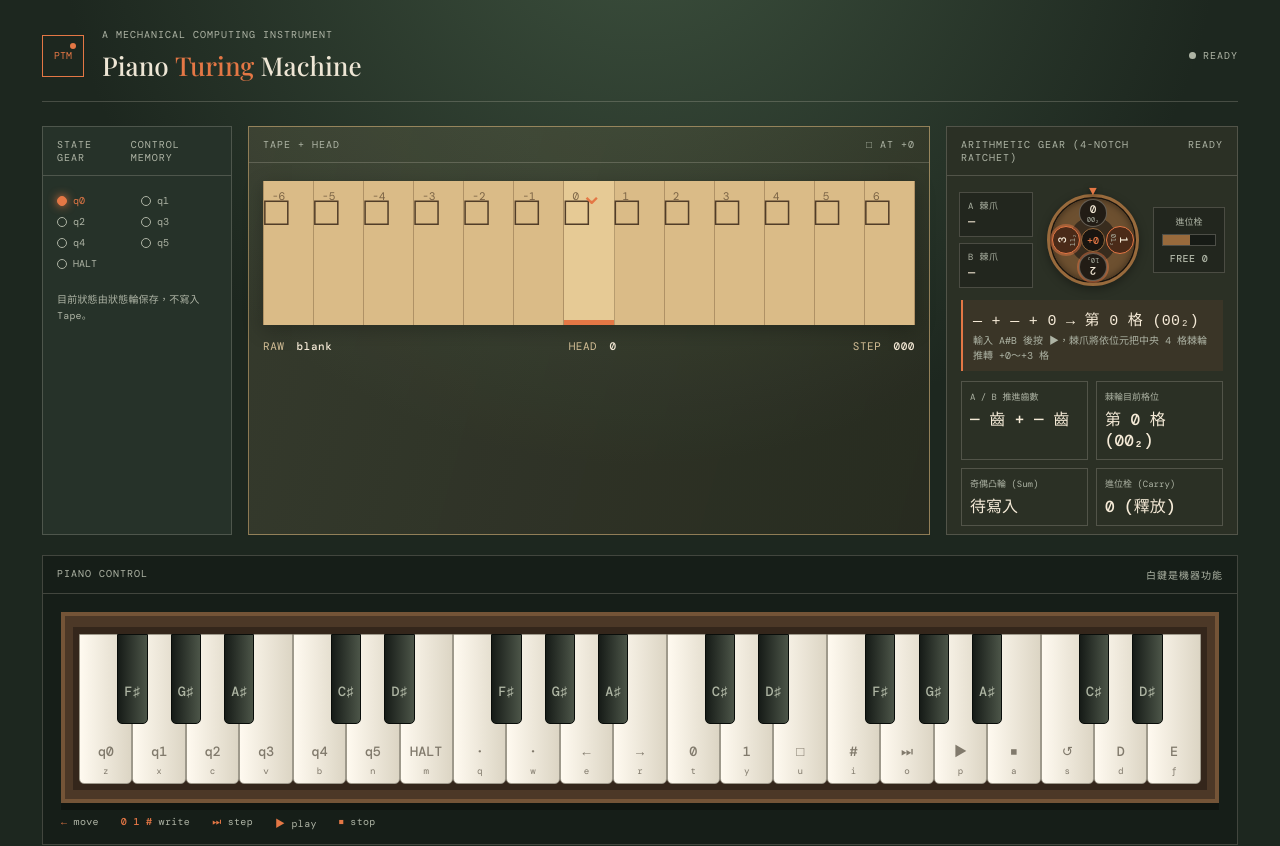
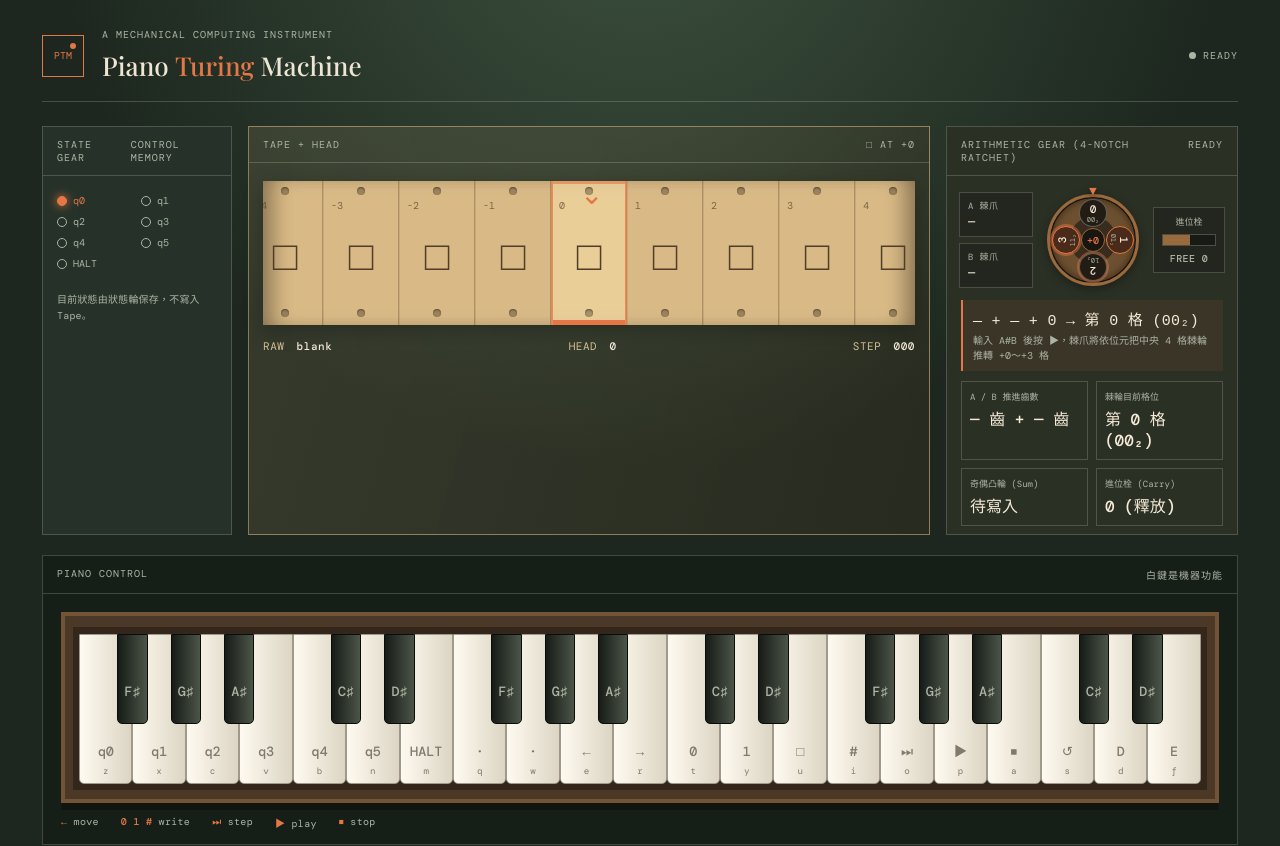
Before and after one commit to zonble/piano_turing_machine, a React (Vite) app: page / in a window 1280 px wide. Shown: the top 846 px of the page. Built offline with nearby package versions, Linux system fonts and the light colour scheme; a web font is replaced by a local one.

Commit message:
feat: animate paper tape sliding and step head across scan/add/carry/write (#2)

```diff
--- a/src/App.css
+++ b/src/App.css
@@ -49,8 +49,18 @@ button { cursor: pointer; }
 .gear-equation { margin: 0 14px 10px; padding: 8px 10px; border-left: 2px solid var(--orange); background: rgba(224, 119, 62, .08); }
 .gear-equation strong { display: block; color: var(--cream); font: 15px 'IBM Plex Mono', monospace; letter-spacing: .02em; }
 .gear-equation span { display: block; margin-top: 4px; color: var(--muted); font-size: 10px; line-height: 1.45; }
-.tape-window { position: relative; }
-.tape-module.scanning .tape-window::after { content: ''; position: absolute; top: 0; bottom: 0; left: 0; width: 3px; background: var(--orange); box-shadow: 0 0 14px var(--orange); animation: scan-sweep 2.4s ease-in-out infinite alternate; }
+.tape-window { --cell-width: clamp(58px, 6.2vw, 76px); position: relative; box-shadow: inset 20px 0 22px -12px rgba(35, 22, 10, .55), inset -20px 0 22px -12px rgba(35, 22, 10, .55), 0 5px 18px rgba(0,0,0,.25); }
+.playhead-frame { position: absolute; top: 0; bottom: 0; left: calc(50% - (var(--cell-width) / 2)); width: var(--cell-width); border-left: 2px solid rgba(228, 119, 69, .75); border-right: 2px solid rgba(228, 119, 69, .75); box-shadow: inset 0 -5px var(--orange), inset 0 3px rgba(228, 119, 69, .6); pointer-events: none; z-index: 3; }
+.tape-window .tape-cells { position: absolute; top: 0; bottom: 0; left: 50%; width: 0; height: 100%; display: block; transform: translateX(calc(var(--head, 0) * -1 * var(--cell-width))); transition: transform .36s cubic-bezier(.22, 1, .36, 1); will-change: transform; }
+.tape-window .tape-cell { position: absolute; top: 0; bottom: 0; width: var(--cell-width); left: calc(var(--cell-pos, 0) * var(--cell-width) - (var(--cell-width) / 2)); display: flex; align-items: center; justify-content: center; border-right: 1px solid rgba(77,50,24,.3); border-left: 1px solid rgba(77,50,24,.12); background: rgba(255, 240, 199, .13); color: var(--paper-ink); transition: background .24s ease; }
+.tape-window .tape-cell.selected { background: rgba(244, 218, 165, .68); box-shadow: none; }
+.tape-window .tape-cell .position { top: 18px; left: 7px; font-size: 10px; }
+.tape-window .tape-cell .sprocket { position: absolute; left: calc(50% - 4px); width: 8px; height: 8px; border-radius: 50%; background: rgba(45, 31, 16, .35); box-shadow: inset 0 1px 2px rgba(0,0,0,.45); }
+.tape-window .tape-cell .sprocket.top { top: 6px; }
+.tape-window .tape-cell .sprocket.bottom { bottom: 8px; }
+.tape-window .tape-cell.punched strong { animation: cell-punch .26s cubic-bezier(.22, 1.4, .36, 1); }
+@keyframes cell-punch { from { transform: scale(1.38) translateY(-4px); color: var(--orange); } to { transform: scale(1) translateY(0); } }
+.tape-module.scanning .tape-window::after { content: ''; position: absolute; top: 0; bottom: 0; left: 0; width: 3px; background: var(--orange); box-shadow: 0 0 14px var(--orange); animation: scan-sweep 2.4s ease-in-out infinite alternate; z-index: 4; }
 .tape-module.scanning .tape-cell.selected { animation: scan-cell 1.2s ease-in-out infinite alternate; }
 .tape-module.scanning .needle { animation: scan-needle .8s ease-in-out infinite alternate; }
 @keyframes scan-sweep { from { left: 0; } to { left: calc(100% - 3px); } }
--- a/src/App.tsx
+++ b/src/App.tsx
@@ -10,7 +10,7 @@ const whiteKeyboardMap = ['z', 'x', 'c', 'v', 'b', 'n', 'm', 'q', 'w', 'e', 'r',
 const whiteLabels = ['q0', 'q1', 'q2', 'q3', 'q4', 'q5', 'HALT', '·', '·', '←', '→', '0', '1', '□', '#', '⏭', '▶', '⏹', '↺', '', '', '']
 const stateNames = ['q0', 'q1', 'q2', 'q3', 'q4', 'q5', 'HALT'] as const
 const stateRegister = (state: MachineSnapshot['state']) => state === 'HALT' ? 'HALT' : state === 'INPUT' ? 'q0' : state === 'SCAN' ? 'q1' : state === 'ADD' ? 'q2' : state === 'CARRY' ? 'q3' : state === 'WRITE' ? 'q4' : state
-const tapePositions = (head: number) => Array.from({ length: 13 }, (_, index) => head - 6 + index)
+const tapePositions = (head: number) => Array.from({ length: 19 }, (_, index) => head - 9 + index)
 
 function App() {
   const [machine, setMachine] = useState<MachineSnapshot>(() => createInitialMachine())
@@ -69,26 +69,59 @@ function App() {
   const previewB = rawTape.includes('#') ? (rawRight.endsWith('1') ? 1 : rawRight.endsWith('0') ? 0 : null) : null
 
   const activeGear = machine.gear
-  const aBit = activeGear ? activeGear.aBit : previewA
-  const bBit = activeGear ? activeGear.bBit : previewB
+  const aBit = activeGear ? activeGear.aBit : machine.state === 'SCAN' && machine.program ? machine.program.gear.aBit : previewA
+  const bBit = activeGear ? activeGear.bBit : machine.state === 'SCAN' ? null : previewB
   const carryIn = activeGear ? activeGear.carryIn : machine.carry
-  const ratchetNotch = activeGear ? activeGear.ratchetTotal : 0
-  const sumBit = activeGear ? activeGear.sumBit : null
-  const carryLatched = activeGear ? activeGear.carryOut === 1 : machine.carry === 1
+  const previewNotch = ((previewA ?? 0) + (previewB ?? 0) + carryIn) as 0 | 1 | 2 | 3
+  const ratchetNotch = activeGear
+    ? activeGear.ratchetTotal
+    : machine.state === 'SCAN' && machine.program
+      ? machine.program.gear.aBit
+      : previewNotch
+  const sumBit = activeGear ? activeGear.sumBit : (previewA !== null && previewB !== null ? (previewNotch % 2) as 0 | 1 : null)
+  const carryLatched = activeGear ? activeGear.carryOut === 1 : machine.carry === 1 || previewNotch >= 2
 
   const currentSymbol = machine.tape[machine.head] === 'separator' ? '#' : machine.tape[machine.head] ?? '□'
   const gearWorking = running || ['SCAN', 'ADD', 'CARRY', 'WRITE'].includes(machine.state)
   const gearPhase = machine.state === 'SCAN' ? 'SCAN' : machine.state === 'ADD' ? 'RATCHET' : machine.state === 'CARRY' ? 'LATCH' : machine.state === 'WRITE' ? 'STAMP' : machine.state === 'HALT' ? 'HALT' : 'READY'
   const gearEquation = activeGear
     ? `${activeGear.aBit} + ${activeGear.bBit} + ${activeGear.carryIn} → 第 ${activeGear.ratchetTotal} 格 (${activeGear.ratchetTotal.toString(2).padStart(2, '0')}₂)`
-    : `${aBit ?? '—'} + ${bBit ?? '—'} + ${carryIn} → 第 0 格 (00₂)`
+    : `${aBit ?? '—'} + ${bBit ?? '—'} + ${carryIn} → 第 ${ratchetNotch} 格 (${ratchetNotch.toString(2).padStart(2, '0')}₂)`
 
   return <main className="app-shell">
     <header className="masthead"><div className="brand-mark">PTM<i /></div><div><p className="eyebrow">A MECHANICAL COMPUTING INSTRUMENT</p><h1>Piano <em>Turing</em> Machine</h1></div><div className={`machine-status ${running ? 'live' : ''}`}><span />{running ? 'PLAYING' : machine.halted ? 'HALT' : 'READY'}</div></header>
 
     <section className="machine-board">
       <section className="state-module module"><div className="module-heading"><span>STATE GEAR</span><span>CONTROL MEMORY</span></div><div className="state-wheel">{stateNames.map((state) => <div className={`state-slot ${stateRegister(machine.state) === state ? 'current' : ''}`} key={state}><i />{state}</div>)}</div><p className="module-note">目前狀態由狀態輪保存，不寫入 Tape。</p></section>
-      <section className={`tape-module module ${machine.state === 'SCAN' ? 'scanning' : ''}`}><div className="module-heading"><span>TAPE + HEAD</span><span>{currentSymbol} AT {machine.head >= 0 ? '+' : ''}{machine.head}</span></div><div className="tape-window"><div className="tape-cells">{cells.map((position) => <div className={`tape-cell ${position === machine.head ? 'selected' : ''}`} key={position}><span className="position">{position}</span><strong>{machine.tape[position] === 'separator' ? '#' : machine.tape[position] ?? '□'}</strong>{position === machine.head && <span className="needle">⌄</span>}</div>)}</div></div><div className="tape-readout"><span>RAW <b>{rawTape || 'blank'}</b></span><span>HEAD <b>{machine.head}</b></span><span>STEP <b>{String(machine.step).padStart(3, '0')}</b></span></div></section>
+      <section className={`tape-module module ${machine.state === 'SCAN' ? 'scanning' : ''}`}>
+        <div className="module-heading"><span>TAPE + HEAD</span><span>{currentSymbol} AT {machine.head >= 0 ? '+' : ''}{machine.head}</span></div>
+        <div className="tape-window">
+          <div className="playhead-frame" aria-hidden="true" />
+          <div
+            className="tape-cells"
+            style={{ '--head': machine.head } as React.CSSProperties}
+          >
+            {cells.map((position) => {
+              const symbol = machine.tape[position] === 'separator' ? '#' : machine.tape[position] ?? '□'
+              const isSelected = position === machine.head
+              return (
+                <div
+                  className={`tape-cell ${isSelected ? 'selected' : ''} ${machine.tape[position] ? 'punched' : ''}`}
+                  key={position}
+                  style={{ '--cell-pos': position } as React.CSSProperties}
+                >
+                  <span className="sprocket top" aria-hidden="true" />
+                  <span className="position">{position}</span>
+                  <strong key={`${position}-${symbol}`}>{symbol}</strong>
+                  {isSelected && <span className="needle">⌄</span>}
+                  <span className="sprocket bottom" aria-hidden="true" />
+                </div>
+              )
+            })}
+          </div>
+        </div>
+        <div className="tape-readout"><span>RAW <b>{rawTape || 'blank'}</b></span><span>HEAD <b>{machine.head}</b></span><span>STEP <b>{String(machine.step).padStart(3, '0')}</b></span></div>
+      </section>
       <section className={`operation-module module ${gearWorking ? 'working' : ''} phase-${gearPhase.toLowerCase()}`}>
         <div className="module-heading"><span>ARITHMETIC GEAR (4-NOTCH RATCHET)</span><span>{gearPhase}</span></div>
         <div className="ratchet-bench" aria-label="1900s 4-notch mechanical adder mechanism">
--- a/src/core/machine.ts
+++ b/src/core/machine.ts
@@ -100,6 +100,14 @@ function invalidInput(snapshot: MachineSnapshot): MachineSnapshot {
   return { ...snapshot, error: parsed.error.message, lastEvent: { state: snapshot.state, message: parsed.error.message } }
 }
 
+function tapeBounds(tape: Record<number, TapeSymbol>): { first: number; separator: number; last: number } {
+  const positions = Object.keys(tape).map(Number).sort((a, b) => a - b)
+  const first = positions[0] ?? 0
+  const last = positions[positions.length - 1] ?? 2
+  const separator = positions.find((pos) => tape[pos] === 'separator') ?? Math.floor((first + last) / 2)
+  return { first, separator, last }
+}
+
 export function applyPianoAction(snapshot: MachineSnapshot, action: PianoAction): MachineSnapshot {
   if (action === 'reset') {
     const restartingAfterHalt = snapshot.halted
@@ -123,7 +131,8 @@ export function applyPianoAction(snapshot: MachineSnapshot, action: PianoAction)
     const result = resultFor(text)
     const gear = computeGearForInput(text, 0)
     if (!result || !gear) return invalidInput(snapshot)
-    return { ...snapshot, state: 'SCAN', step: snapshot.step + 1, carry: 0, gear: undefined, error: undefined, result: undefined, program: { result: result.binary, writeIndex: 0, gear }, lastEvent: { state: 'SCAN', message: 'Scan the two operands from the Tape.', action } }
+    const bounds = tapeBounds(snapshot.tape)
+    return { ...snapshot, state: 'SCAN', head: bounds.first, step: snapshot.step + 1, carry: 0, gear: undefined, error: undefined, result: undefined, program: { result: result.binary, writeIndex: 0, gear }, lastEvent: { state: 'SCAN', message: 'Scan the two operands from the Tape.', action } }
   }
   if (action === 'step') return runStep(snapshot)
   return snapshot
@@ -132,10 +141,12 @@ export function applyPianoAction(snapshot: MachineSnapshot, action: PianoAction)
 export function runStep(snapshot: MachineSnapshot): MachineSnapshot {
   if (snapshot.halted || !snapshot.program) return snapshot
   const { gear } = snapshot.program
+  const bounds = tapeBounds(snapshot.tape)
   if (snapshot.state === 'SCAN') {
     return {
       ...snapshot,
       state: 'ADD',
+      head: bounds.last,
       gear,
       step: snapshot.step + 1,
       lastEvent: {
@@ -149,6 +160,7 @@ export function runStep(snapshot: MachineSnapshot): MachineSnapshot {
     return {
       ...snapshot,
       state: 'CARRY',
+      head: bounds.separator,
       carry: gear.carryOut,
       gear,
       step: snapshot.step + 1,
```
Also changed, not shown: 1 other file (tests, documents, lock files or other folders).
